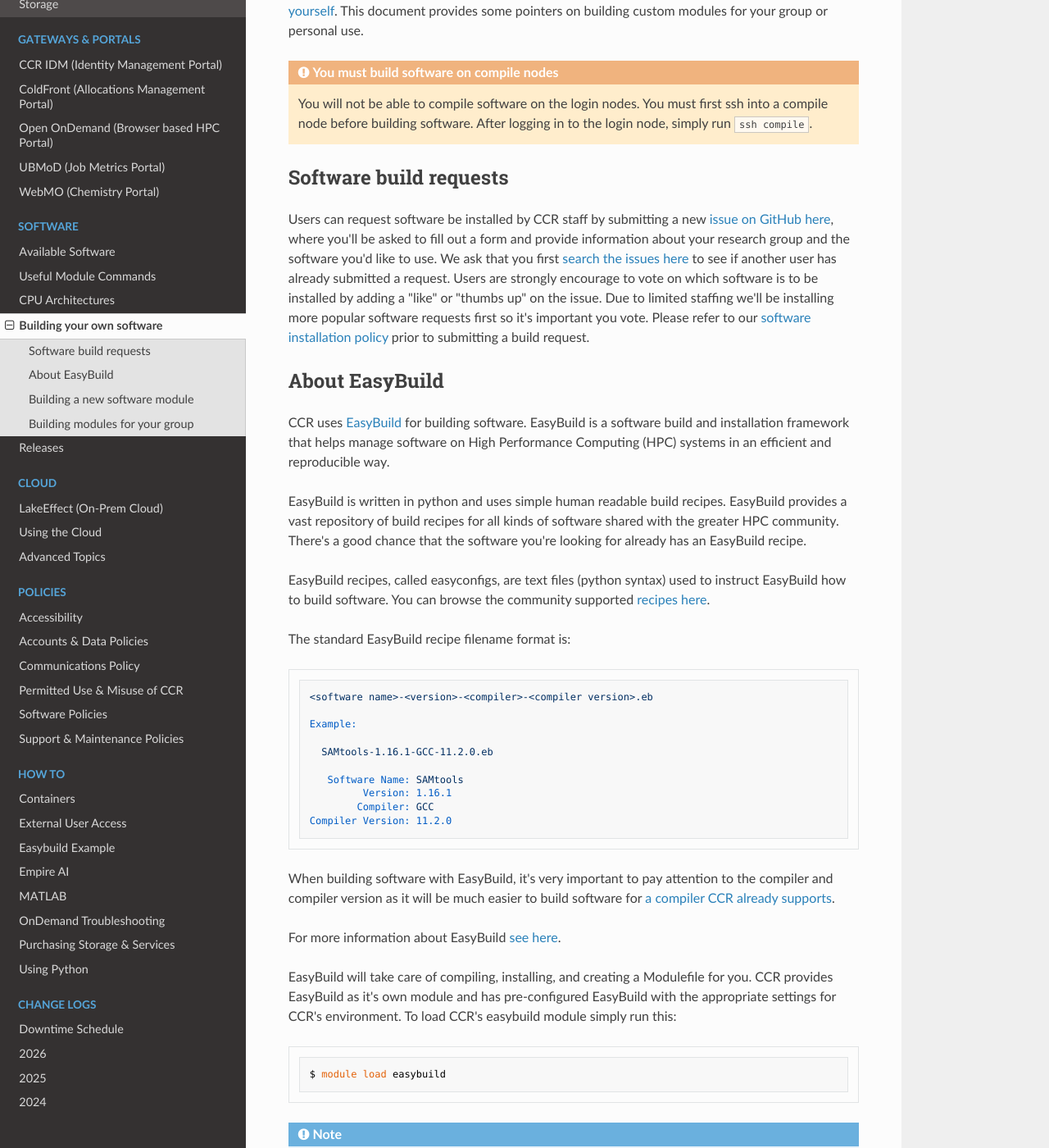
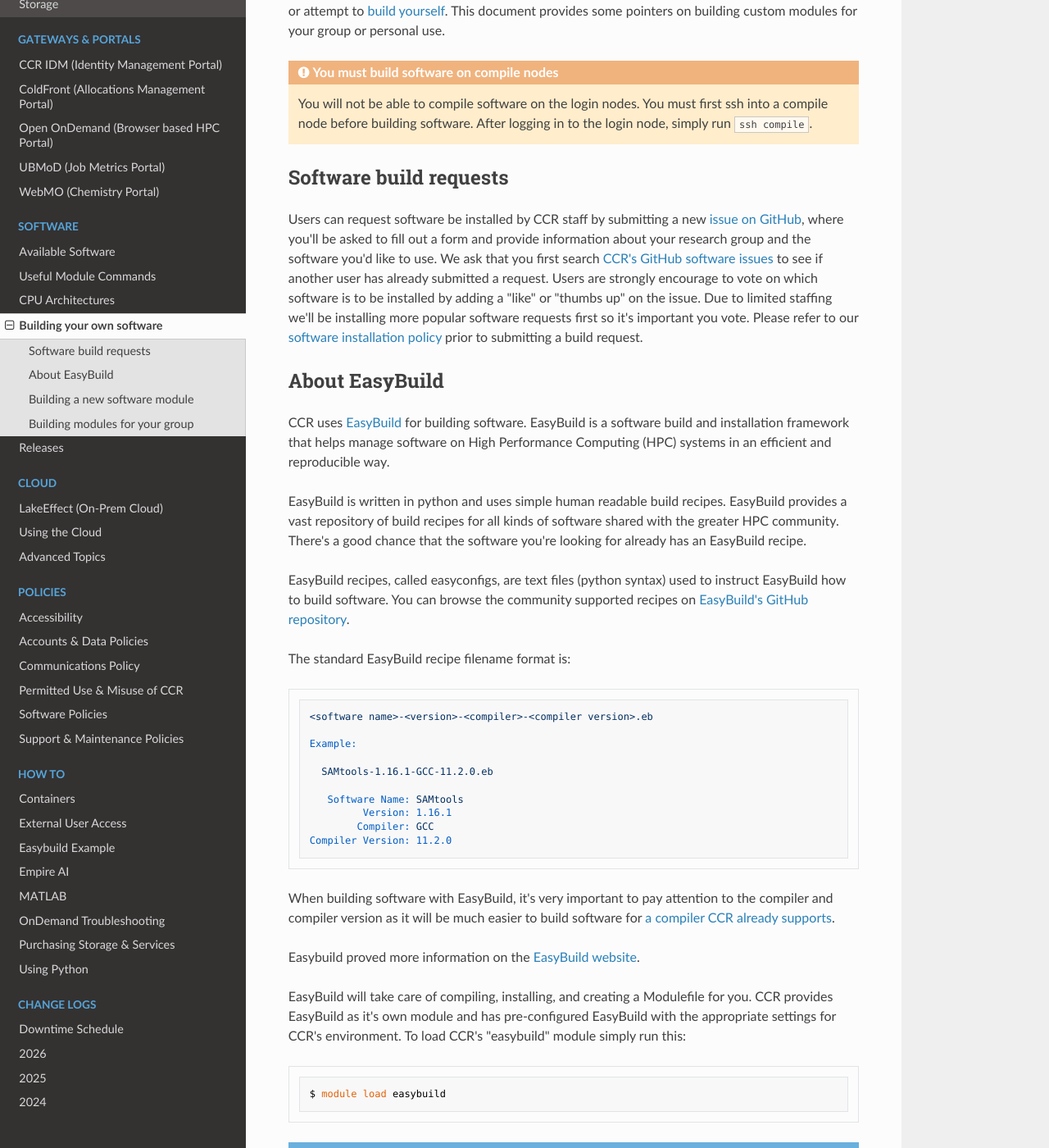
Before and after one commit to ubccr/ccrdocs, an MkDocs documentation site: the page built from pages/software/building.md, in a window 1280 px wide and 1400 px high, scrolled down 206 px. Shown: the whole window at 82% size. Built offline with MkDocs 1.6.1, drawn with Linux system fonts in a browser that asks for light colours; nearby versions of some CDN libraries; some of the changed text lies outside the part shown.

Commit message:
Accessibility updates for the Software section
Tony

````diff
--- a/pages/software/building.md
+++ b/pages/software/building.md
@@ -15,7 +15,7 @@ use.
 ## Software build requests
 
 Users can request software be installed by CCR staff by submitting a new [issue
-on GitHub here](https://github.com/ubccr/software-layer/issues/new), where you'll be asked to fill out a form and provide information about your research group and the software you'd like to use.  We ask that you first [search the issues here](https://github.com/ubccr/software-layer/issues?q=is%3Aissue+is%3Aopen+label%3Abuild-request)
+on GitHub](https://github.com/ubccr/software-layer/issues/new), where you'll be asked to fill out a form and provide information about your research group and the software you'd like to use.  We ask that you first search [CCR's GitHub software issues](https://github.com/ubccr/software-layer/issues?q=is%3Aissue+is%3Aopen+label%3Abuild-request)
 to see if another user has already submitted a request. Users are strongly
 encourage to vote on which software is to be installed by adding a "like" or
 "thumbs up" on the issue. Due to limited staffing we'll be installing more
@@ -34,7 +34,7 @@ you're looking for already has an EasyBuild recipe.
 
 EasyBuild recipes, called easyconfigs, are text files (python syntax) used to
 instruct EasyBuild how to build software. You can browse the community
-supported [recipes here](https://github.com/easybuilders/easybuild-easyconfigs/tree/develop/easybuild/easyconfigs).
+supported recipes on [EasyBuild's GitHub repository](https://github.com/easybuilders/easybuild-easyconfigs/tree/develop/easybuild/easyconfigs).
 
 The standard EasyBuild recipe filename format is:
 
@@ -55,12 +55,12 @@ When building software with EasyBuild, it's very important to pay attention to
 the compiler and compiler version as it will be much easier to build software
 for [a compiler CCR already supports](releases.md).
 
-For more information about EasyBuild [see here](https://docs.easybuild.io/en/latest/).
+Easybuild proved more information on the [EasyBuild website](https://docs.easybuild.io/en/latest/).
 
 EasyBuild will take care of compiling, installing, and creating a Modulefile
 for you. CCR provides EasyBuild as it's own module and has pre-configured
 EasyBuild with the appropriate settings for CCR's environment. To load CCR's
-easybuild module simply run this:
+"easybuild" module simply run this:
 
 ```
 $ module load easybuild
@@ -115,7 +115,7 @@ $ module avail
    samtools/X.X.X (bio)
 ```
 
-For an excellent tutorial on how to build software with easybuild [see here](https://easybuilders.github.io/easybuild-tutorial/).
+There is an excellent tutorial on how to build software with EasyBuild on the [EasyBuild website](https://easybuilders.github.io/easybuild-tutorial/).
 
 ## Building modules for your group
 
````
Also changed, not shown: other parts of pages/software/building.md (+1 -1 lines), pages/software/march.md (+2 -2 lines), pages/software/modules.md (+16 -17 lines).
